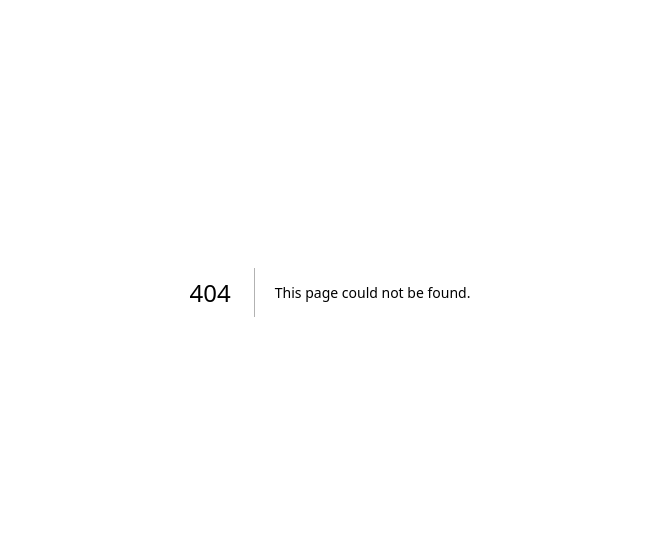
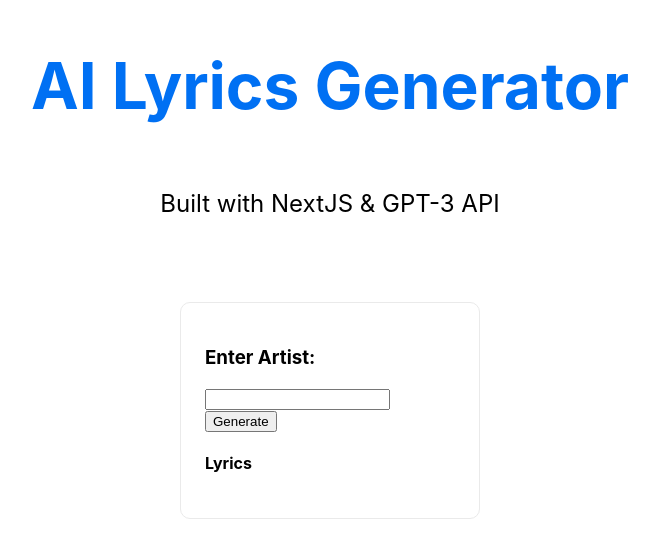
Before and after one commit to elenacalvillo/Leo-Codigo-AI, a Next.js app: page /chat in a window 1280 px wide. Before the commit this address had no page. Shown: the part 108-666 px from the top of the page, without its empty margins (310-969 px from the left). Built offline with nearby package versions, Linux system fonts and the light colour scheme.

Commit message:
openai API successfully working

```diff
--- a/package.json
+++ b/package.json
@@ -12,6 +12,7 @@
     "eslint": "8.28.0",
     "eslint-config-next": "13.0.6",
     "next": "13.0.6",
+    "openai-api": "^1.3.1",
     "react": "18.2.0",
     "react-dom": "18.2.0"
   }
--- /dev/null
+++ b/pages/api/openai.js
@@ -0,0 +1,19 @@
+const OpenAI = require('openai-api');
+const openai = new OpenAI(process.env.OPENAI_API_KEY);
+
+export default async (req, res) => {
+  let prompt = `Artist: ${req.body.name}\n\nLyrics:\n`;
+  const gptResponse = await openai.complete({
+	engine: 'davinci',
+	prompt: prompt,
+	maxTokens: 50,
+	temperature: 0.7,
+	topP: 1,
+	presencePenalty: 0,
+	frequencyPenalty: 0.5,
+	bestOf: 1,
+	n: 1
+});
+
+  res.status(200).json({text: `${gptResponse.data.choices[0].text}`})
+}
--- /dev/null
+++ b/pages/chat.js
@@ -0,0 +1,76 @@
+import Head from "next/head";
+import styles from "../styles/Home.module.css";
+import { useState, useEffect } from 'react';
+
+export default function Home() {
+  const [data, setData] = useState( { text:'' });
+  const [query, setQuery] = useState();
+  const [search, setSearch] = useState();
+  const [isLoading, setIsLoading] = useState(false);
+
+  useEffect(() => {
+    const fetchData = async () => {
+      if (search) {
+      setIsLoading(true);
+      const res = await fetch(`/api/openai`, {
+        body: JSON.stringify({
+          name: search
+        }),
+        headers: {
+          'Content-Type': 'application/json'
+        },
+        method: 'POST'
+      })
+      const data = await res.json();
+      setData(data);
+      setIsLoading(false);
+    }};
+
+    fetchData();
+  }, [search]);
+  return (
+    <div className={styles.container}>
+      <Head>
+        <title>GPT-3 App</title>
+        <link rel="icon" href="/favicon.ico" />
+      </Head>
+
+      <main className={styles.main}>
+        <h1 className={styles.title}>
+          <a>AI Lyrics Generator</a>
+        </h1>
+
+        <p className={styles.description}>Built with NextJS & GPT-3 API</p>
+
+        <div className={styles.grid}>
+          <div className={styles.card}>
+            <h3>Enter Artist:</h3>
+            <input
+          type="text"
+          value={query}
+          onChange={event => setQuery(event.target.value)}
+        />
+        <button
+          type="button"
+          onClick={() =>
+            setSearch(query)
+          }
+        >
+          Generate
+        </button>
+
+          <h4>Lyrics</h4>
+          {isLoading ? (
+            <div>Loading ...</div>
+         ) : (
+           <span>
+           {data.text}
+           </span>
+           )}
+
+          </div>
+        </div>
+      </main>
+    </div>
+  );
+}
```
Also changed, not shown: 1 other file (tests, documents, lock files or other folders).
